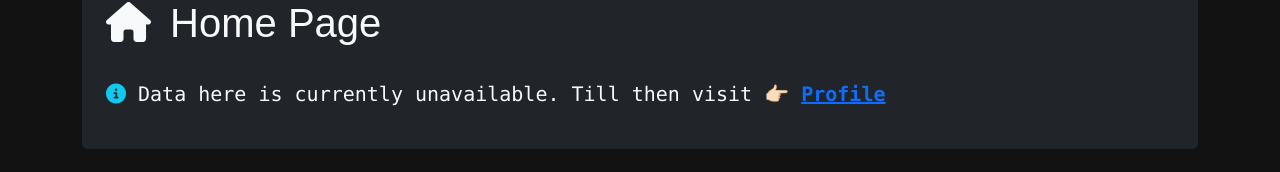
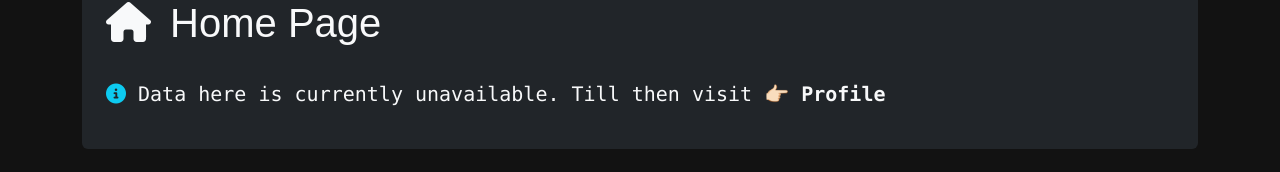
Before and after one commit to ItsKai14/portfolio, a React (Vite) app: page / in a window 1280 px wide. Shown: the part 129-301 px from the top of the page. Built offline with nearby package versions, Linux system fonts and the light colour scheme; a web font is replaced by a local one.

Commit message:
minor changes

```diff
--- a/src/pages/About.jsx
+++ b/src/pages/About.jsx
@@ -10,7 +10,7 @@ function About () {
 
                 <pre className="temp mx-4 text-wrap fs-5">
                     <i class="fa-solid fa-circle-info text-info"></i> Data here is currently unavailable.
-                    Till then visit 👉🏻 <LINK><strong>Profile</strong></LINK>
+                    Till then visit 👉🏻 <LINK to={'/profile'} className='text-light text-decoration-none'><strong>Profile</strong></LINK>
                 </pre>
 
             </div>
--- a/src/pages/Contact.jsx
+++ b/src/pages/Contact.jsx
@@ -10,7 +10,7 @@ function Contact () {
 
                 <pre className="mx-4 text-wrap fs-5">
                     <i class="fa-solid fa-circle-info text-info"></i> Data here is currently unavailable.
-                    Till then visit 👉🏻 <LINK><strong>Profile</strong></LINK>
+                    Till then visit 👉🏻 <LINK to={'/profile'} className='text-light text-decoration-none'><strong>Profile</strong></LINK>
                 </pre>
 
             </div>
--- a/src/pages/Home.jsx
+++ b/src/pages/Home.jsx
@@ -10,7 +10,7 @@ function Home () {
 
                 <pre className="mx-4 text-wrap fs-5">
                     <i class="fa-solid fa-circle-info text-info"></i> Data here is currently unavailable.
-                    Till then visit 👉🏻 <LINK><strong>Profile</strong></LINK>
+                    Till then visit 👉🏻 <LINK to={'/profile'} className='text-light text-decoration-none'><strong>Profile</strong></LINK>
                 </pre>
 
             </div>
--- a/src/pages/Projects.jsx
+++ b/src/pages/Projects.jsx
@@ -1,4 +1,4 @@
-
+import { Link as LINK } from 'react-router-dom';
 
 function Projects() {
   return (
@@ -10,7 +10,7 @@ function Projects() {
 
       <pre className="mx-4 text-wrap fs-5">
         <i class="fa-solid fa-circle-info text-info"></i> Data here is currently unavailable.
-        Till then visit 👉🏻 <LINK><strong>Profile</strong></LINK>
+        Till then visit 👉🏻 <LINK to={'/profile'} className='text-light text-decoration-none'><strong>Profile</strong></LINK>
       </pre>
 
     </div>
```
